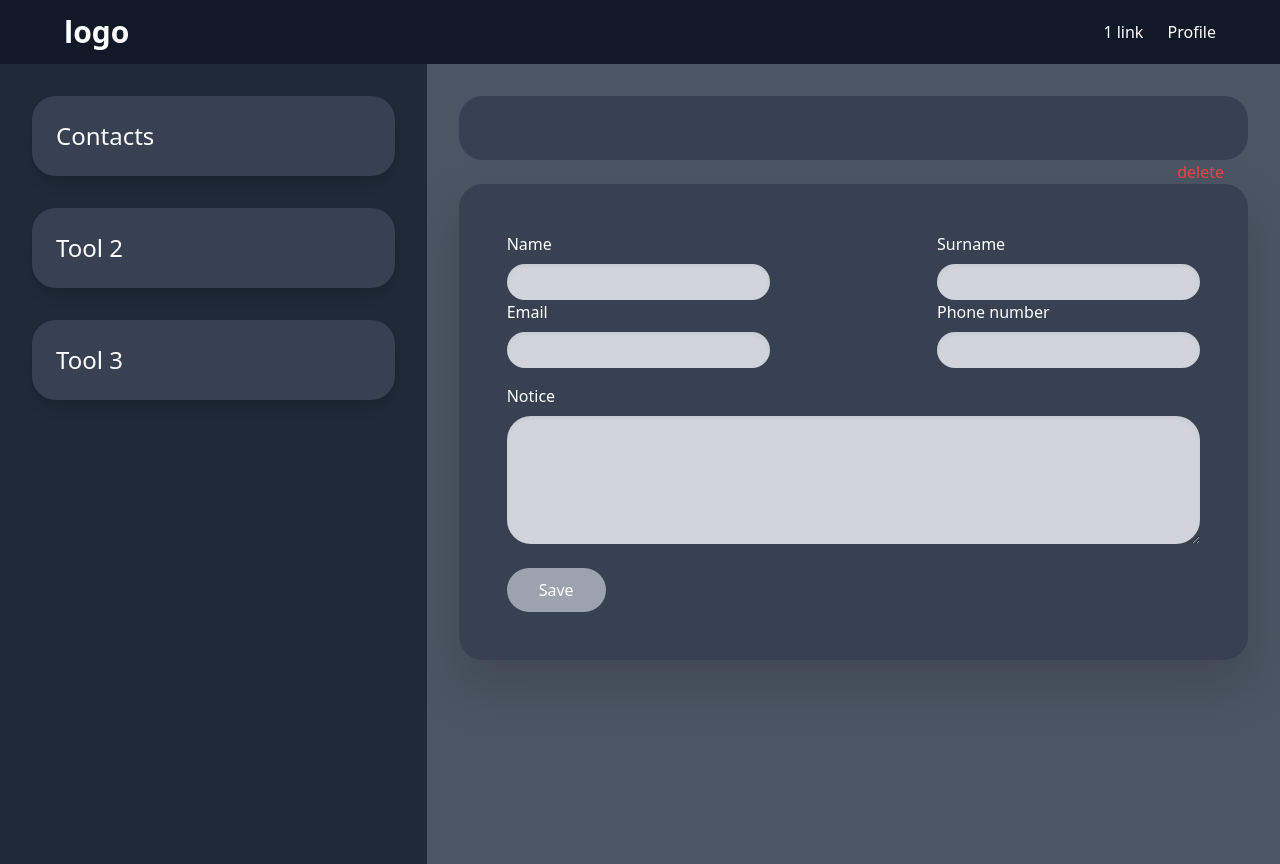
After one commit to chikundant/Contacts, a Flask app: template project/templates/contact.html in a window 1280 px wide. The commit adds this page. Run offline with Flask 2, Linux system fonts and the light colour scheme; the template is opened without the code that fills it: values that come from a table or form of the project are taken from there, others are empty; style sheets or scripts are compiled from the project's sources.

Commit message:
finalize hw

```diff
--- a/project/templates/_tools.html
+++ b/project/templates/_tools.html
@@ -15,5 +15,12 @@
                 <li class="mb-8 ml-6"><a href="{{url_for('add_contact')}}" class="shadow-lg bg-gray-700 block p-4 rounded-3xl hover:ring-2 ring-slate-600 active:bg-gray-800" >Find</a></li>
             </ul>
         </li>
+        <li class="">
+            <h1 class="text-2xl contacs w-full container flex w-full bg-gray-700 p-6 rounded-3xl mb-8 shadow-lg cursor-pointer hover:ring-2 ring-slate-600 active:bg-gray-800">Tool 3</h1>
+            <ul class="w-full hidden">
+                <li class="mb-8 ml-6"><a href="{{url_for('add_contact')}}" class="shadow-lg bg-gray-700 block p-4 rounded-3xl hover:ring-2 ring-slate-600 active:bg-gray-800" >Explore</a></li>
+                <li class="mb-8 ml-6"><a href="{{url_for('add_contact')}}" class="shadow-lg bg-gray-700 block p-4 rounded-3xl hover:ring-2 ring-slate-600 active:bg-gray-800" >Find</a></li>
+            </ul>
+        </li>
     </ul>
 </aside>
--- /dev/null
+++ b/project/templates/contact.html
@@ -0,0 +1,63 @@
+{% extends 'base.html' %}
+
+{% block header %}
+
+{% include 'header.html' %}
+
+{% endblock %}
+
+{% block content %}
+<div class="flex">
+    {% include '_tools.html' %}
+    <aside class="w-2/3 bg-gray-600 h-screen p-8 flex flex-col ">
+        <div>
+            <div href="" class="grid w-full bg-gray-700 h-22 p-8 rounded-3xl">
+                <ul class="inline-grid grid-cols-4 f-full">
+                    <li>{{contact.name}}</li>
+                    <li>{{contact.surname}}</li>
+                    <li>{{contact.email}}</li>
+                    <li>{{contact.number}}</li>
+                </ul>
+                <p>{{contact.notice}}</p>
+            </div>
+            <div class="w-full block text-right">
+                <a href="{{url_for('delete_contact', id=contact.id)}}" class=" text-red-500 pr-6">delete</a>
+            </div>
+        </div>
+        <form action="" class=" bg-gray-700 rounded-3xl p-12 drop-shadow-2xl" method="POST">
+            {{ form.csrf_token }}
+            <div class="container flex flex-wrap items-center justify-between w-full">
+                <p class="grid">
+                    {{form.name.label}}
+                    {{form.name(class='rounded-3xl bg-gray-300 h-9 px-4 text-black shadow-inner mt-2 focus:outline-none
+                    focus:ring ring-gray-400')}}
+                </p>
+                <p class="grid">
+                    {{form.surname.label}}
+                    {{form.surname(class='rounded-3xl bg-gray-300 h-9 px-4 text-black shadow-inner mt-2
+                    focus:outline-none focus:ring ring-gray-400')}}
+                </p>
+                <p class="grid">
+                    {{form.email.label}}
+                    {{form.email(class='rounded-3xl bg-gray-300 h-9 px-4 text-black shadow-inner mt-2 focus:outline-none
+                    focus:ring ring-gray-400')}}
+                </p>
+                <p class="grid">
+                    {{form.number.label}}
+                    {{form.number(class='rounded-3xl bg-gray-300 h-9 px-4 text-black shadow-inner mt-2
+                    focus:outline-none focus:ring ring-gray-400')}}
+                </p>
+            </div>
+            <div class="my-4">
+                <p class="grid">
+                    {{form.notice.label}}
+                    {{form.notice(class='rounded-3xl h-24 bg-gray-300 h-32 p-6 text-black shadow-inner mt-2
+                    focus:outline-none focus:ring ring-gray-400')}}
+                </p>
+            </div>
+            {{form.submit(class='block px-8 py-2.5 mt-6 bg-gray-400 rounded-3xl cursor-pointer hover:bg-gray-500
+            active:bg-gray-600')}}
+        </form>
+    </aside>
+</div>
+{% endblock %}
```
Also changed, not shown: project/routes.py (+23 -0 lines), project/templates/_contact.html (+5 -3 lines).
